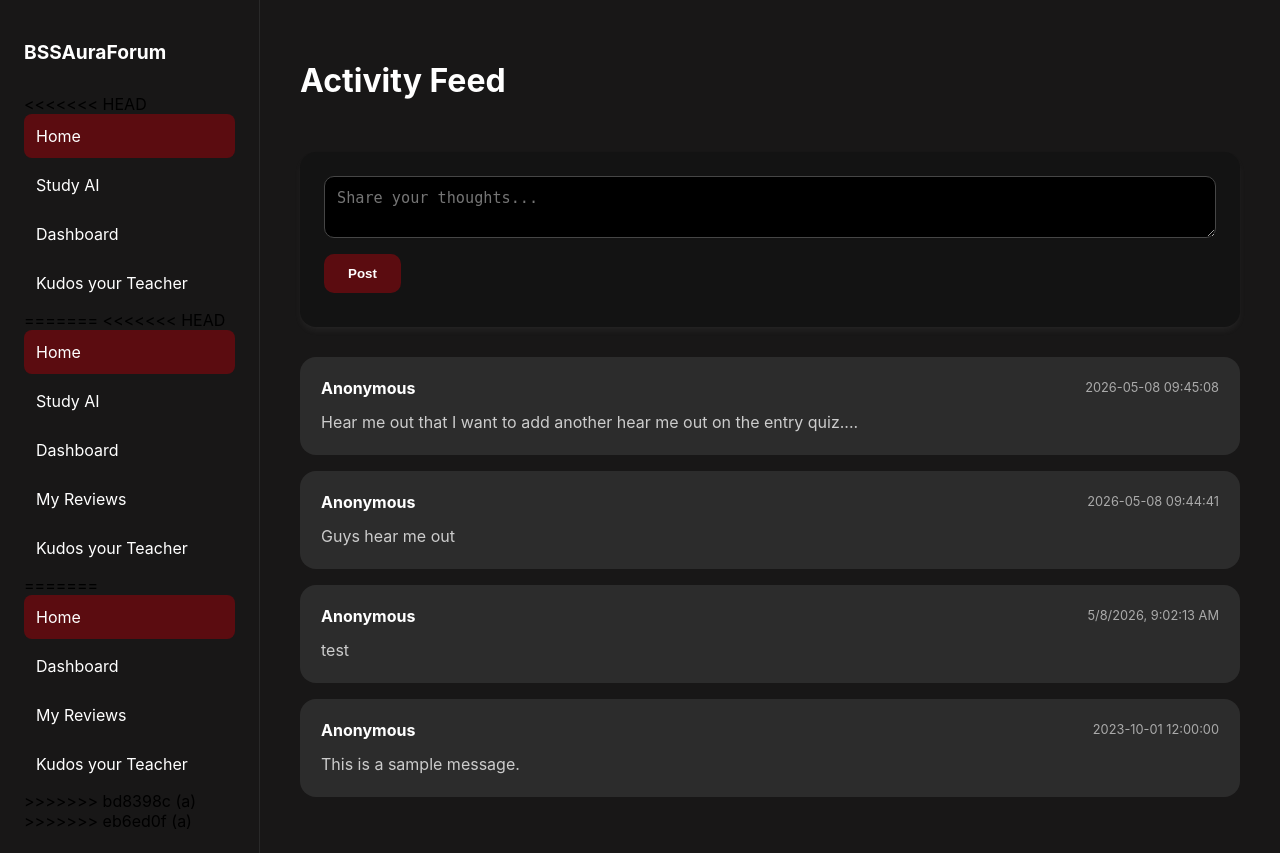
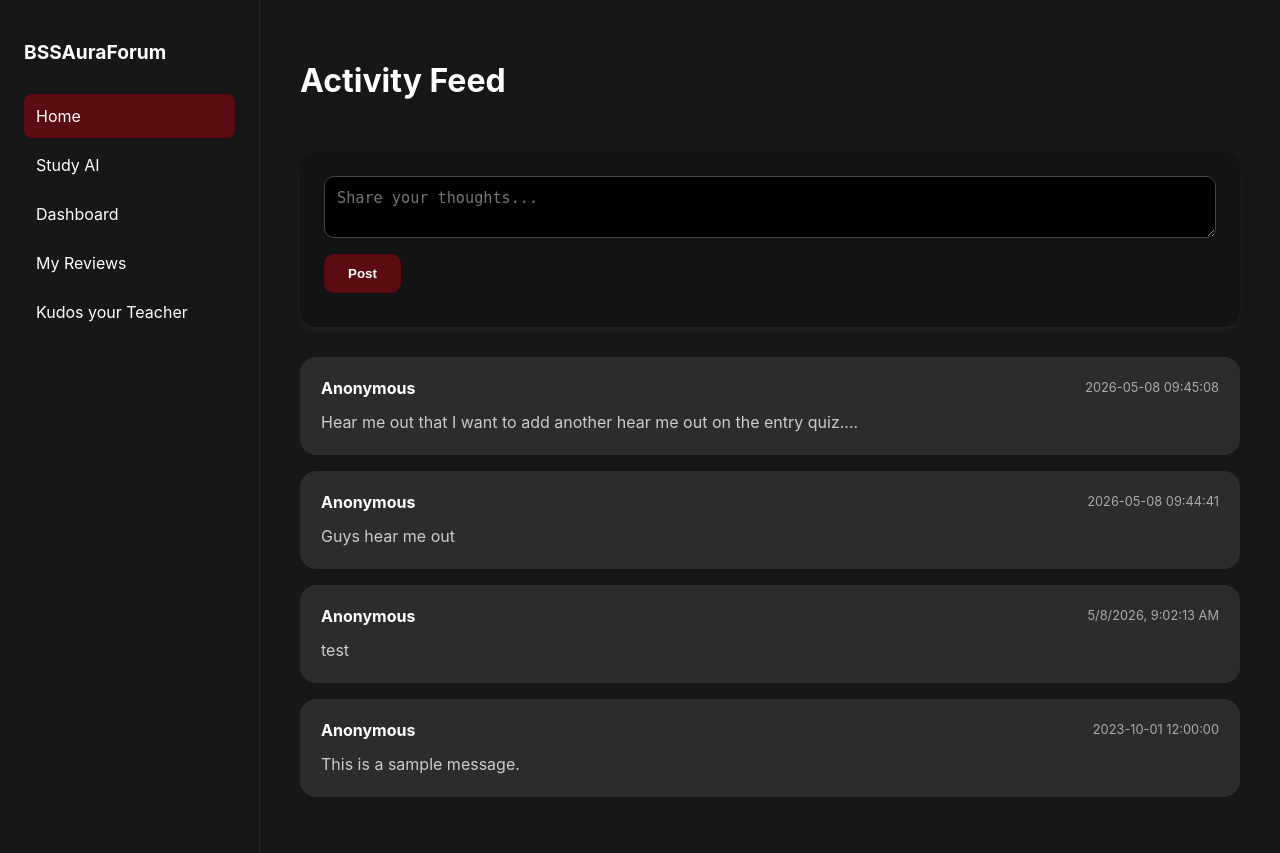
Before and after one commit to rongfeng1203/BSS-Aura-Forum, a Flask app: page /index in a window 1280 px wide. Run offline with Flask 3, Linux system fonts and the light colour scheme.

Commit message:
verimpatr

```diff
--- a/templates/index.html
+++ b/templates/index.html
@@ -118,25 +118,12 @@
 
     <nav>
         <h2>BSSAuraForum</h2>
-<<<<<<< HEAD
-            <div class="nav-item active"><a href="/templates/index.html">Home</a></div>
-            <div class="nav-item"><a href="/chat">Study AI</a></div>
-            <div class="nav-item"><a href="/MyTeacherAura/public/MyTeachersAura.html">Dashboard</a></div>
-            <div class="nav-item"><a href="/MyTeacherAura/public/MyReview.html">Kudos your Teacher</a></div>
-=======
-<<<<<<< HEAD
+
             <div class="nav-item active"><a href="{{ url_for('forum') }}">Home</a></div>
             <div class="nav-item"><a href="{{ url_for('chat') }}">Study AI</a></div>
             <div class="nav-item"><a href="{{ url_for('teacher_aura') }}">Dashboard</a></div>
             <div class="nav-item"><a href="{{ url_for('my_review') }}">My Reviews</a></div>
             <div class="nav-item"><a href="{{ url_for('review') }}">Kudos your Teacher</a></div>
-=======
-            <div class="nav-item active"><a href="/templates/index.html">Home</a></div>
-            <div class="nav-item"><a href="/MyTeacherAura/public/MyTeachersAura.html">Dashboard</a></div>
-            <div class="nav-item"><a href="/MyTeacherAura/public/MyReview.html">My Reviews</a></div>
-            <div class="nav-item"><a href="/MyTeacherAura/public/Review.html">Kudos your Teacher</a></div>
->>>>>>> bd8398c (a)
->>>>>>> eb6ed0f (a)
 
     </nav>
 
```
